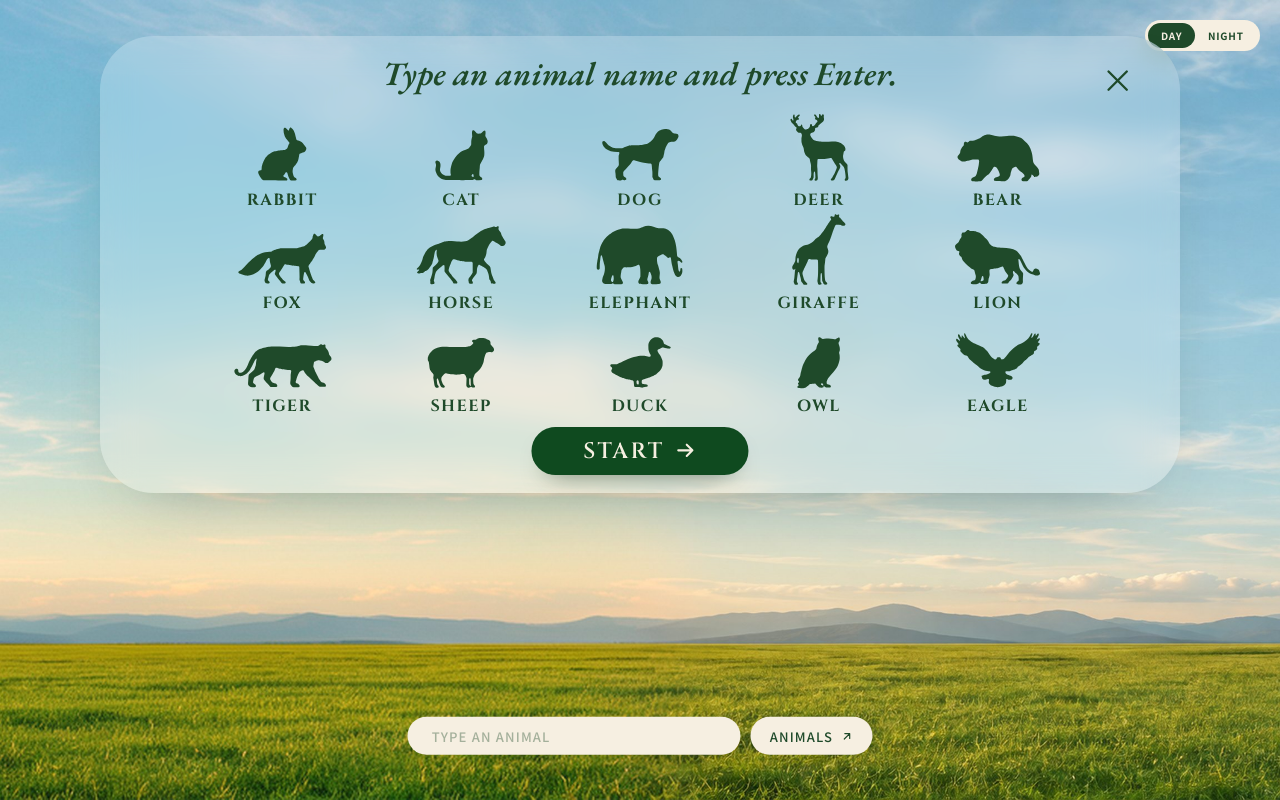
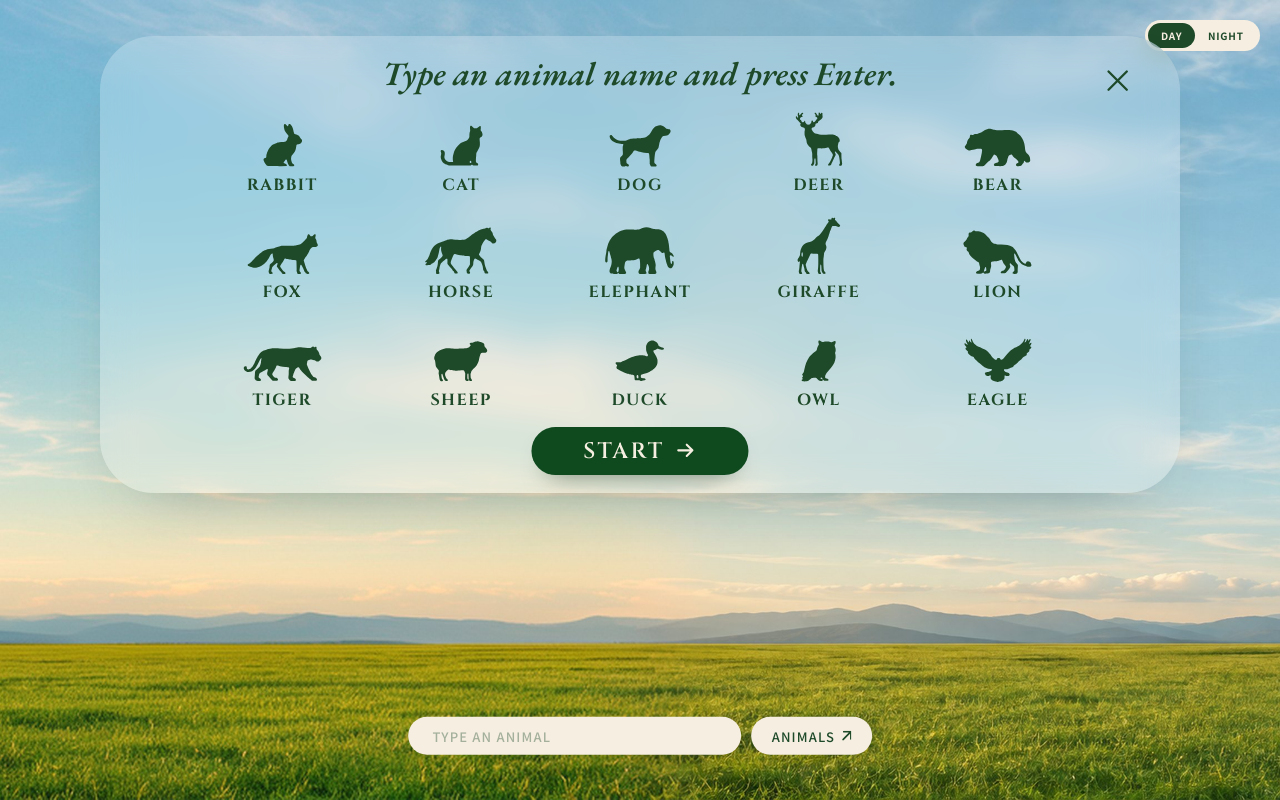
Before and after one commit to euieuiwon06-glitch/letter-zoo, a plain HTML site: page index.html in a window 1280 px wide. Drawn offline with nearby package versions, Linux system fonts and the light colour scheme.

Commit message:
Center ANIMALS label+arrow, roomier popup rows
Co-Authored-By: Claude Opus 5.5 <noreply@anthropic.com>

```diff
--- a/index.html
+++ b/index.html
@@ -72,14 +72,17 @@
 
   /* "ANIMALS" button next to the input */
   #openIntro{
-    display:inline-flex;align-items:center;gap:.55em;flex:none;
-    height:clamp(38px,3vw,62px);padding:0 clamp(16px,1.5vw,30px);
+    display:inline-flex;align-items:center;justify-content:center;gap:.6em;flex:none;
+    height:clamp(38px,3vw,62px);padding:0 clamp(18px,1.6vw,32px);
     border:0;border-radius:999px;cursor:pointer;
     background:var(--pill);color:var(--ink);
     font:500 clamp(13px,1vw,21px)/1 "Noto Sans KR",sans-serif;letter-spacing:.09em;
     box-shadow:0 10px 30px -18px rgba(20,50,20,.45);
   }
-  #openIntro svg{width:1em;height:1em}
+  /* label + arrow behave as one group, centred in the pill:
+     the label box is trimmed to the capital height so it centres like the icon */
+  #openIntro .lbl{display:block;text-box:trim-both cap alphabetic;margin-right:-.09em}
+  #openIntro svg{display:block;width:.74em;height:.74em;flex:none}
   #openIntro:focus-visible{outline:2px solid var(--ink);outline-offset:2px}
 
   /* intro popup — panel keeps the reference ratio (991 x 419); inside sizes are in panel-width units */
@@ -113,10 +116,11 @@
   .panel .x svg{width:2.9cqw;height:2.9cqw}
   .panel .x:focus-visible{outline:2px solid var(--ink)}
   .grid{
-    position:absolute;left:8.6cqw;width:82.8cqw;top:6.4cqw;
-    display:grid;grid-template-columns:repeat(5,1fr);grid-auto-rows:9.55cqw;
+    position:absolute;left:8.6cqw;width:82.8cqw;top:6.6cqw;
+    display:grid;grid-template-columns:repeat(5,1fr);row-gap:2cqw;
   }
   .tile{display:flex;flex-direction:column;align-items:center;justify-content:flex-end;gap:.75cqw}
+  .tile .ic{height:5.7cqw;display:flex;align-items:flex-end}
   .tile svg{display:block;fill:var(--ink)}
   .tile b{font:700 1.5cqw/1 "Cinzel",serif;letter-spacing:.09em}
   .start{
@@ -137,7 +141,8 @@
     .panel h2{position:static;font-size:6cqw;margin:0 9cqw 5cqw}
     .panel .x{top:3.5cqw;right:4cqw;width:9cqw;height:9cqw}
     .panel .x svg{width:6cqw;height:6cqw}
-    .grid{position:static;width:auto;grid-template-columns:repeat(3,1fr);grid-auto-rows:auto;row-gap:4cqw}
+    .grid{position:static;width:auto;grid-template-columns:repeat(3,1fr);row-gap:6.5cqw}
+    .tile .ic{height:auto}
     .tile{gap:1.6cqw}
     .tile b{font-size:3.3cqw}
     .start{position:static;transform:none;margin-top:5cqw;width:44cqw;height:10cqw;font-size:4.4cqw;gap:2cqw}
@@ -162,8 +167,8 @@
   <form id="f" autocomplete="off">
     <input id="q" type="text" spellcheck="false" placeholder="TYPE AN ANIMAL" aria-label="Animal name in English" maxlength="18">
   </form>
-  <button id="openIntro" type="button" aria-haspopup="dialog">ANIMALS
-    <svg viewBox="0 0 24 24" fill="none" stroke="currentColor" stroke-width="2.2" stroke-linecap="round" stroke-linejoin="round" aria-hidden="true"><path d="M7 17 17 7M8 7h9v9"/></svg>
+  <button id="openIntro" type="button" aria-haspopup="dialog"><span class="lbl">ANIMALS</span>
+    <svg viewBox="5.9 5.9 12.2 12.2" fill="none" stroke="currentColor" stroke-width="2.2" stroke-linecap="round" stroke-linejoin="round" aria-hidden="true"><path d="M7 17 17 7M8 7h9v9"/></svg>
   </button>
 </div>
 
@@ -876,10 +881,10 @@ const MENU=['rabbit','cat','dog','deer','bear','fox','horse','elephant','giraffe
 const $intro=document.getElementById('intro'), $grid=$intro.querySelector('.grid');
 function buildMenu(){
   // 1 reference px = 100/991 cqw, so every silhouette keeps its size relative to the panel
-  const narrow=matchMedia('(max-width:700px)').matches, u=narrow?.22:100/991;
+  const narrow=matchMedia('(max-width:700px)').matches, u=narrow?.21:.8*100/991;
   $grid.innerHTML=MENU.map(w=>{
     const v=SIL[w];
-    return `<div class="tile"><svg viewBox="0 0 ${v.w} ${v.h}" style="width:${v.w*u}cqw;height:${v.h*u}cqw" aria-hidden="true"><path d="${v.d}"/></svg><b>${w.toUpperCase()}</b></div>`;
+    return `<div class="tile"><div class="ic"><svg viewBox="0 0 ${v.w} ${v.h}" style="width:${v.w*u}cqw;height:${v.h*u}cqw" aria-hidden="true"><path d="${v.d}"/></svg></div><b>${w.toUpperCase()}</b></div>`;
   }).join('');
 }
 buildMenu();
```
